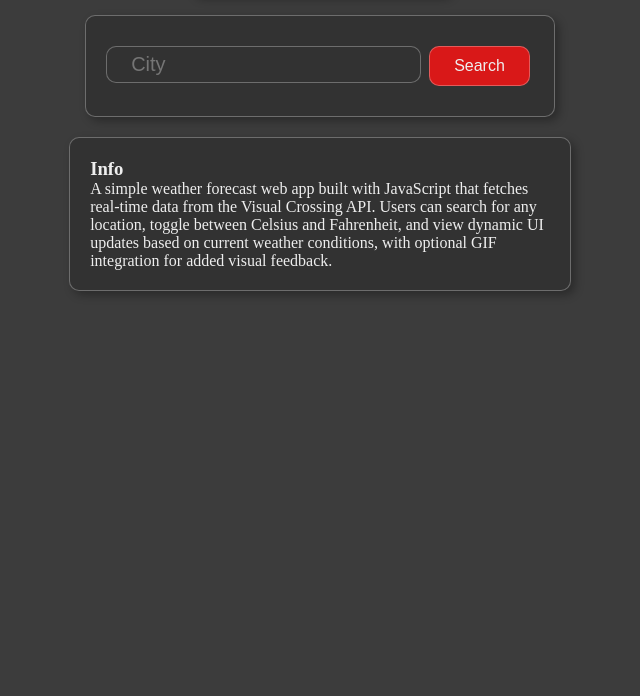
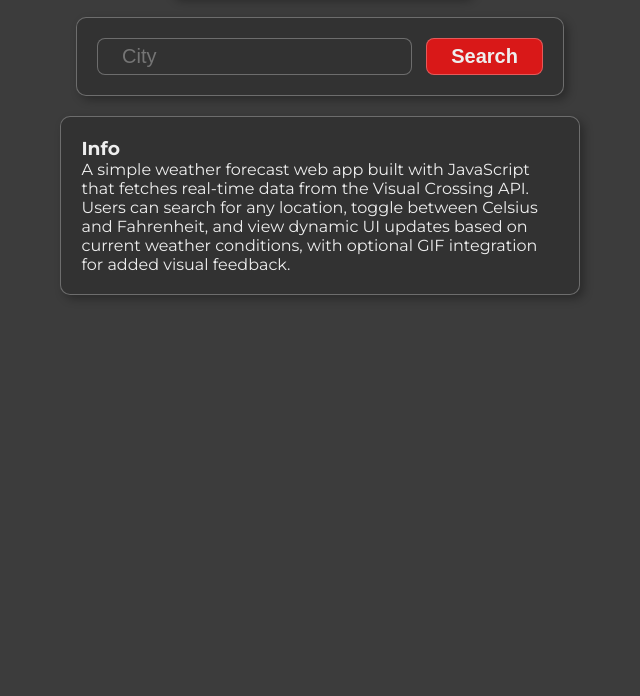
Before and after one commit to schismatiic/weathux-app, a website built with webpack: page src/template.html in a window 1280 px wide. Shown: the part 104-800 px from the top of the page, without its empty margins (320-960 px from the left). Built offline with nearby package versions, Linux system fonts and the light colour scheme.

Commit message:
Quick fixes

```diff
--- a/src/index.js
+++ b/src/index.js
@@ -1,9 +1,8 @@
 import "./styles.css";
-import { renderInfo } from "./renderInfo.js";
+import { renderInfo } from "./modules/renderInfo.js";
 //   ===============================================================================================
 //   DOM elements
 const search__button = document.getElementById("search__button");
 const main__content = document.getElementById("main__content");
-//   ===============================================================================================
-//   State
+
 renderInfo(main__content, search__button);
--- a/src/styles.css
+++ b/src/styles.css
@@ -21,6 +21,7 @@
   flex-direction: column;
   background-color: var(--body-bgc);
   color: var(--clear-color);
+  font-family: "Montserrat", sans-serif;
 }
 button {
   cursor: pointer;
@@ -87,18 +88,18 @@
   font-size: 20px;
   border: 1px solid #ffffff49;
   color: var(--clear-color);
-  border-radius: 10px;
+  border-radius: 8px;
   background-color: var(--body-bgc-darker);
 }
 #search__button {
   background-color: var(--red-color);
   color: var(--clear-color);
   border: 1px solid #ffffff49;
-  font-size: 16px;
-  padding: 10px 24px;
-  border-radius: 10px;
-  font-weight: 500;
-  margin: 10px 4px;
+  font-size: 20px;
+  padding: 6px 24px;
+  border-radius: 8px;
+  font-weight: 700;
+  margin-left: 10px;
 }
 #search__button::placeholder {
   color: var(--clear-color);
@@ -119,5 +120,5 @@
   border: 1px solid #ffffff49;
   box-shadow: 4px 4px 10px rgba(0, 0, 0, 0.3);
   border-radius: 10px;
-  width: 501.66px;
+  width: 519.02px;
 }
--- a/src/template.html
+++ b/src/template.html
@@ -6,6 +6,10 @@
     <meta name="viewport" content="width=device-width, initial-scale=1.0">
     <title>Weathux App</title>
     <link rel="icon" type="image/x-icon" href="https://upload.wikimedia.org/wikipedia/commons/a/af/Tux.png">
+    <link rel="preconnect" href="https://fonts.googleapis.com">
+    <link rel="preconnect" href="https://fonts.gstatic.com" crossorigin>
+    <link href="https://fonts.googleapis.com/css2?family=Montserrat:ital,wght@0,100..900;1,100..900&display=swap"
+        rel="stylesheet">
 </head>
 
 <body>
```
Also changed, not shown: README.md, src/modules/renderInfo.js (renamed from src/renderInfo.js).
